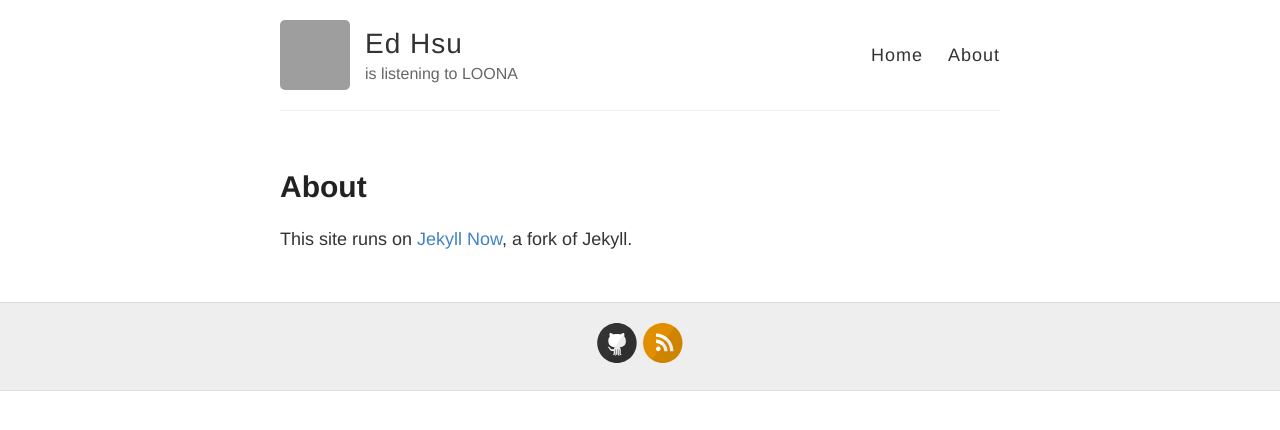
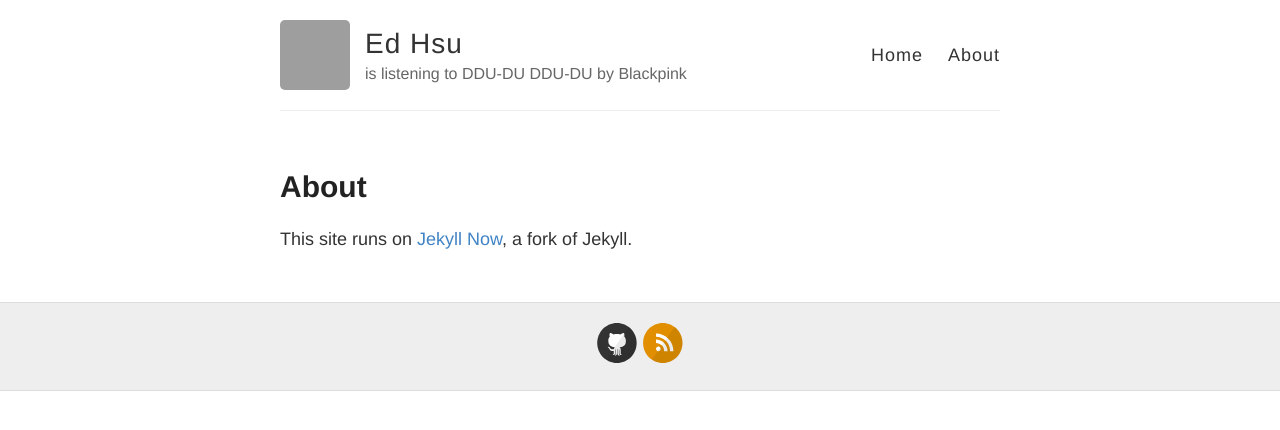
Before and after one commit to edhsudotcom/edhsudotcom.github.io, a Jekyll site: the page built from about.md, in a window 1280 px wide. Shown: the top 430 px of the page. Built offline with Jekyll 4.4.1, drawn with Linux system fonts in a browser that asks for light colours; grey boxes are pictures that could not be loaded.

Commit message:
Update _config.yml

```diff
--- a/_config.yml
+++ b/_config.yml
@@ -6,7 +6,7 @@
 name: Ed Hsu
 
 # Short bio or description (displayed in the header)
-description: is listening to LOONA
+description: is listening to DDU-DU DDU-DU by Blackpink
 
 # URL of your avatar or profile pic (you could use your GitHub profile pic)
 avatar: https://avatars.githubusercontent.com/u/232301253?v=4
```
